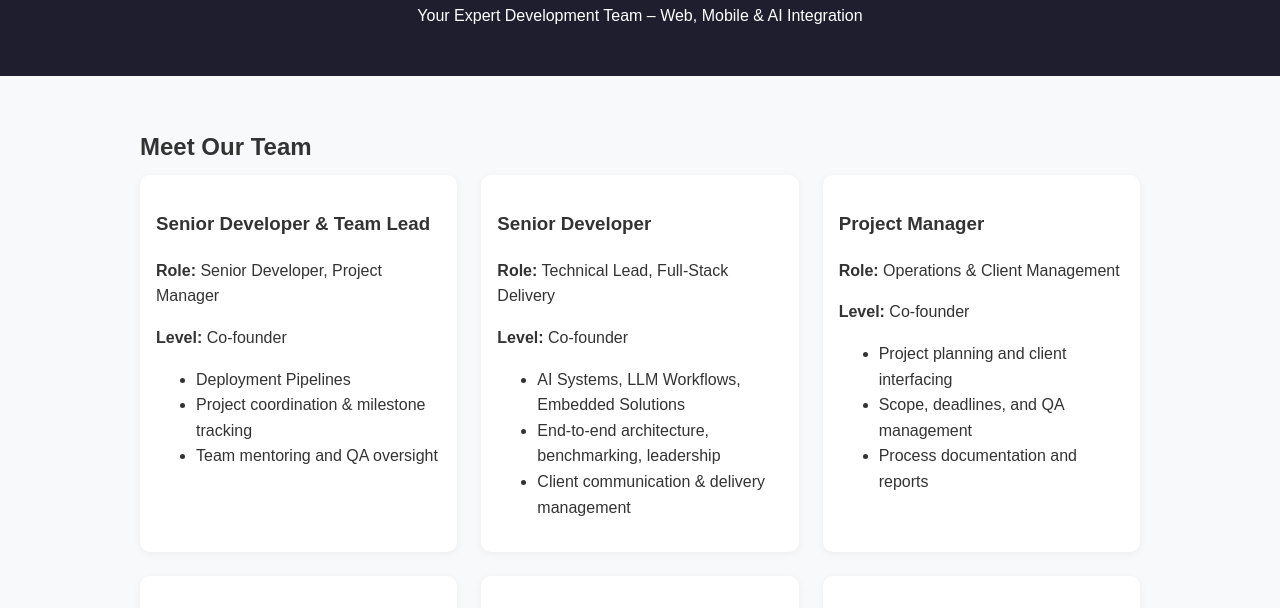
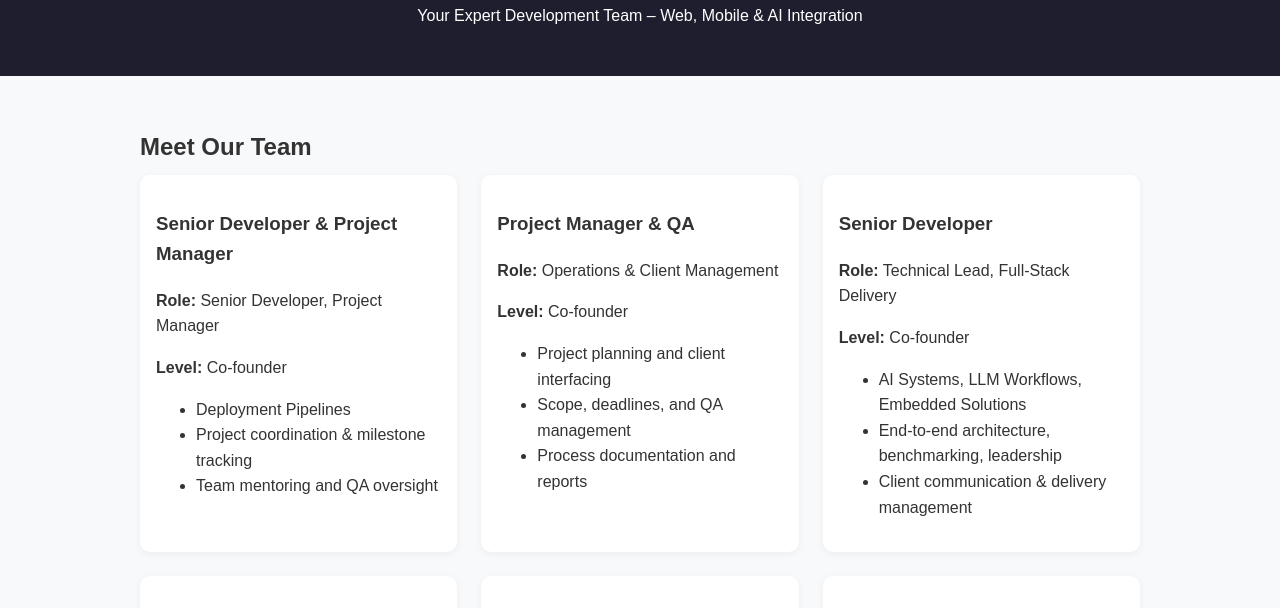
Before and after one commit to danish-1996/dev-team-profile, a plain HTML site: page index.html in a window 1280 px wide. Shown: the part 118-726 px from the top of the page. Drawn offline with Linux system fonts and the light colour scheme.

Commit message:
Update index.html
Modified the page for finetunnning

```diff
--- a/index.html
+++ b/index.html
@@ -17,8 +17,9 @@
     <div class="profile-grid">
 
       <!-- Cofounders -->
+      <!-- Kyuounhoo Koo -->
       <div class="profile">
-        <h3>Senior Developer & Team Lead</h3>
+        <h3>Senior Developer & Project Manager</h3>
         <p><strong>Role:</strong> Senior Developer, Project Manager</p>
         <p><strong>Level:</strong> Co-founder</p>
         <ul>
@@ -28,6 +29,18 @@
         </ul>
       </div>
 
+      <!-- Jihyun Lee -->
+      <div class="profile">
+        <h3>Project Manager & QA</h3>
+        <p><strong>Role:</strong> Operations & Client Management</p>
+        <p><strong>Level:</strong> Co-founder</p>
+        <ul>
+          <li>Project planning and client interfacing</li>
+          <li>Scope, deadlines, and QA management</li>
+          <li>Process documentation and reports</li>
+        </ul>
+      </div>
+      <!-- Danish -->
       <div class="profile">
         <h3>Senior Developer </h3>
         <p><strong>Role:</strong> Technical Lead, Full-Stack Delivery</p>
@@ -39,18 +52,7 @@
         </ul>
       </div>
 
-      <div class="profile">
-        <h3>Project Manager</h3>
-        <p><strong>Role:</strong> Operations & Client Management</p>
-        <p><strong>Level:</strong> Co-founder</p>
-        <ul>
-          <li>Project planning and client interfacing</li>
-          <li>Scope, deadlines, and QA management</li>
-          <li>Process documentation and reports</li>
-        </ul>
-      </div>
-
-      <!-- Developer 1 -->
+      <!-- Developer 1: Saiq Kamran-->
       <div class="profile">
         <h3>App Developer (Full-Stack & Agentic AI Integration)</h3>
         <p><em>Middle Level Developer</em></p>
@@ -61,7 +63,7 @@
         </ul>
       </div>
 
-      <!-- Developer 2 -->
+      <!-- Developer 2: Abdur Rehman -->
       <div class="profile">
         <h3>Full-Stack Web Developer</h3>
         <p><em>Junior Level Developer</em></p>
@@ -72,7 +74,7 @@
         </ul>
       </div>
 
-      <!-- Developer 3 -->
+      <!-- Developer 3: Ali Zahid -->
       <div class="profile">
         <h3>Frontend Developer with AI Integration</h3>
         <p><em>Junior Level Developer</em></p>
```
